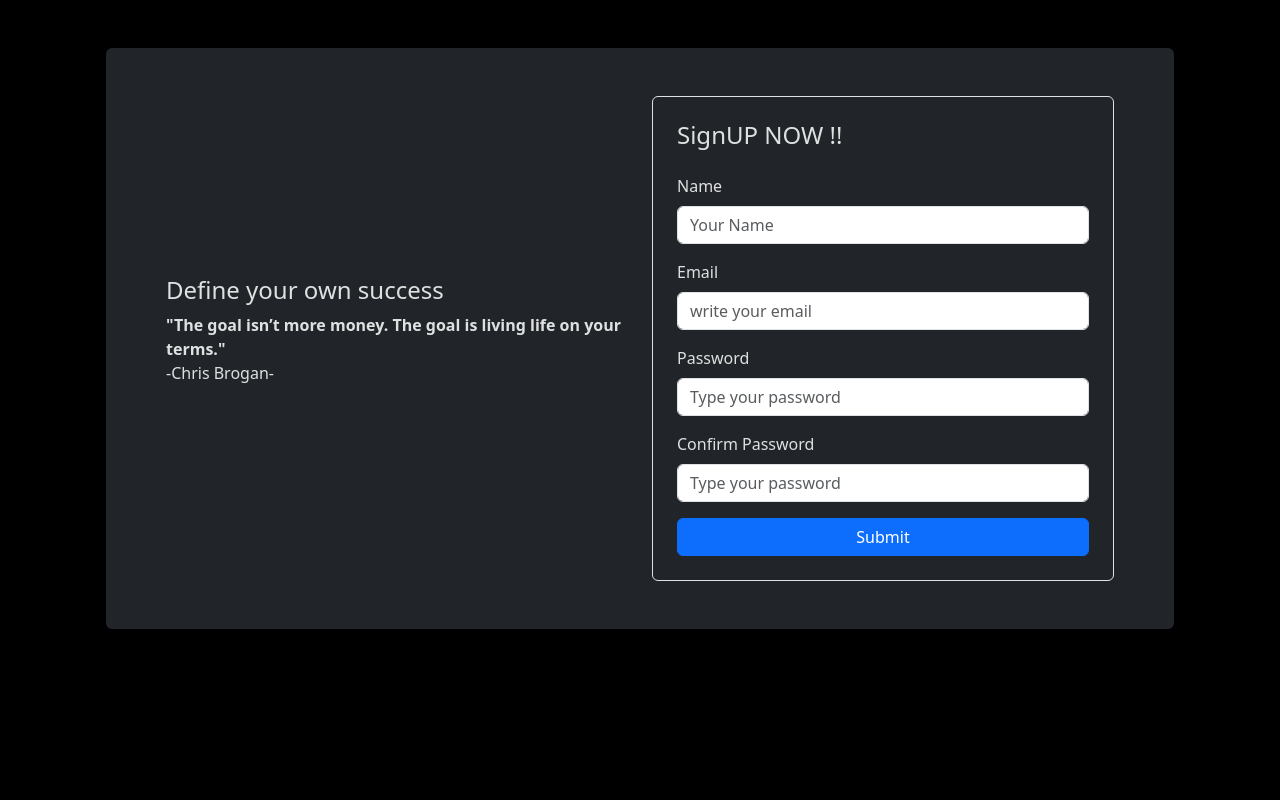
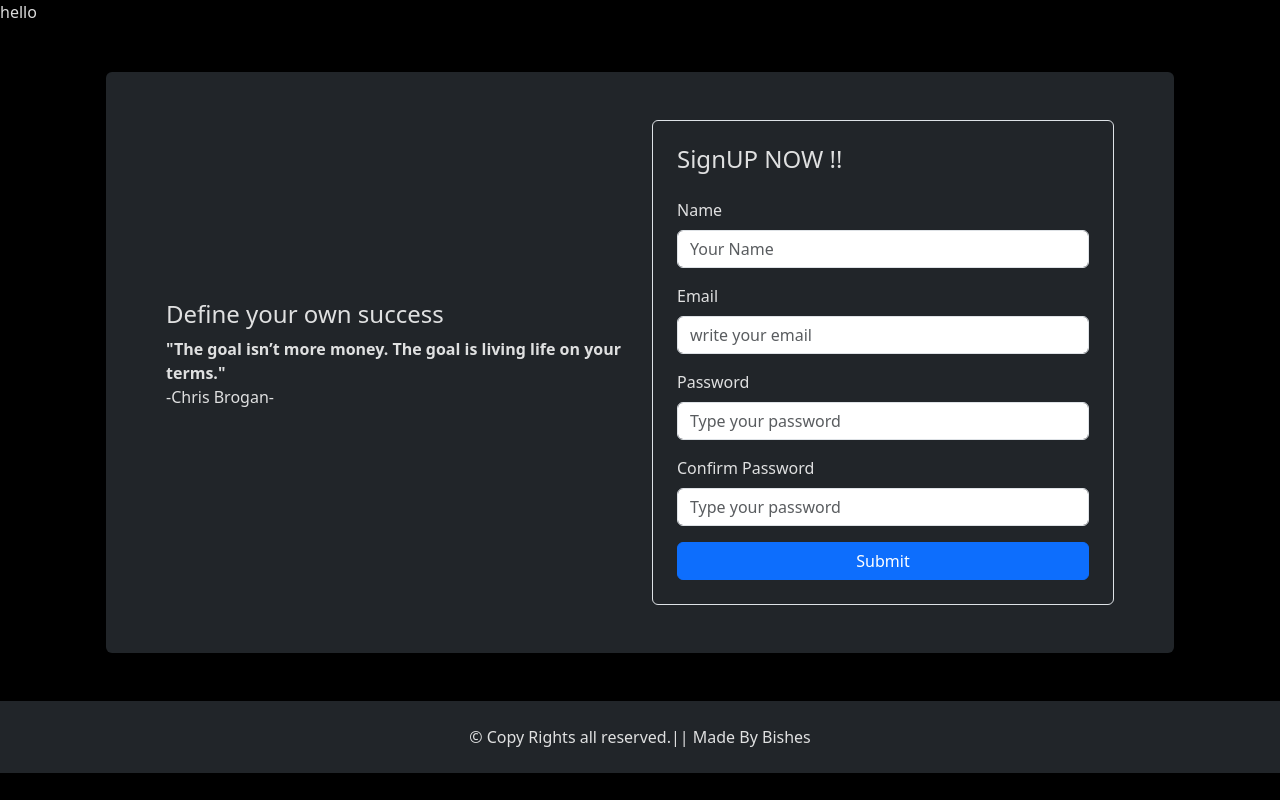
Before and after one commit to Bishes7/finance-tracker, a React (Vite) app: page /signup in a window 1280 px wide. Built offline with nearby package versions, Linux system fonts and the light colour scheme.

Commit message:
layout componented used

```diff
--- /dev/null
+++ b/layout/DefaultLayout.jsx
@@ -0,0 +1,20 @@
+import React from "react";
+import Footer from "./Footer";
+import Header from "./Header";
+import { Outlet } from "react-router-dom";
+
+const DefaultLayout = () => {
+  return (
+    <div>
+      {/* Header */}
+      <Header />
+      {/* Page Content */}
+      <Outlet />
+
+      {/* Footer */}
+      <Footer />
+    </div>
+  );
+};
+
+export default DefaultLayout;
--- /dev/null
+++ b/layout/Footer.jsx
@@ -0,0 +1,15 @@
+import React from "react";
+import Container from "react-bootstrap/Container";
+import Row from "react-bootstrap/Row";
+
+const Footer = () => {
+  return (
+    <Container fluid className="bg-dark p-4 ">
+      <Row className="d-flex justify-content-center">
+        &copy; Copy Rights all reserved.|| Made By Bishes
+      </Row>
+    </Container>
+  );
+};
+
+export default Footer;
--- /dev/null
+++ b/layout/Header.jsx
@@ -0,0 +1,7 @@
+import React from "react";
+
+const Header = () => {
+  return <div>hello</div>;
+};
+
+export default Header;
--- a/src/App.jsx
+++ b/src/App.jsx
@@ -4,13 +4,16 @@ import { ToastContainer, toast } from "react-toastify";
 import { Routes, Route } from "react-router-dom";
 import Login from "./pages/Login";
 import SignUP from "./pages/SignUP";
+import DefaultLayout from "../layout/DefaultLayout";
 
 function App() {
   return (
     <div className="wrapper">
       <Routes>
-        <Route path="/" element={<Login />} />
-        <Route path="/signup" element={<SignUP />} />
+        <Route path="/" element={<DefaultLayout />}>
+          <Route index element={<Login />} />
+          <Route path="signup" element={<SignUP />} />
+        </Route>
       </Routes>
       <ToastContainer />
     </div>
```
